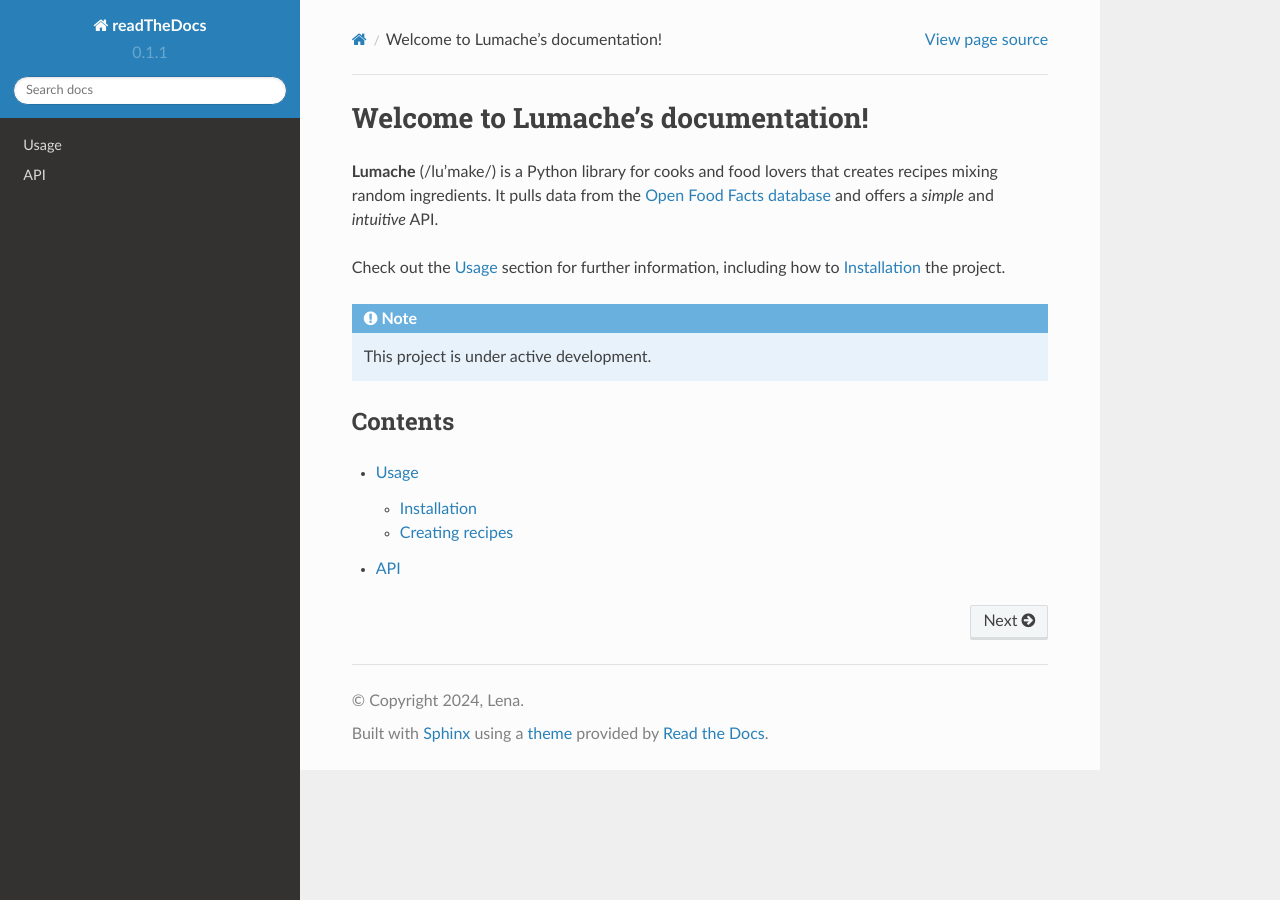
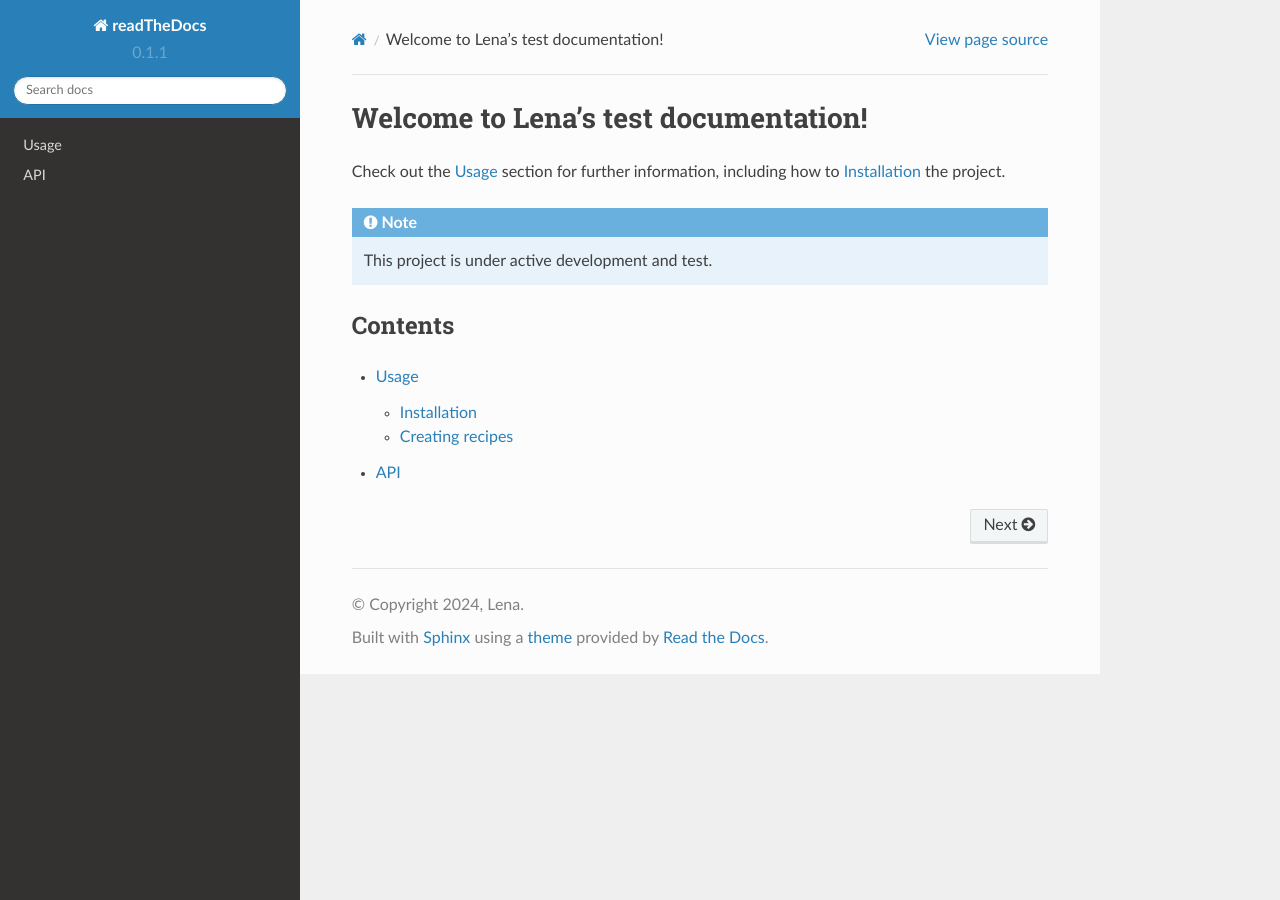
Before and after one commit to mercury-s-cabbage/readthedocs, a Sphinx documentation site: the page built from docs/source/index.rst, in a window 1280 px wide. Built offline with Sphinx 7.4.7 and the Read the Docs theme 2.0.0, drawn with Linux system fonts in a browser that asks for light colours.

Commit message:
Update index.rst

```diff
--- a/docs/source/index.rst
+++ b/docs/source/index.rst
@@ -1,17 +1,12 @@
-Welcome to Lumache's documentation!
+Welcome to Lena's  test documentation!
 ===================================
-
-**Lumache** (/lu'make/) is a Python library for cooks and food lovers
-that creates recipes mixing random ingredients.
-It pulls data from the `Open Food Facts database <https://world.openfoodfacts.org/>`_
-and offers a *simple* and *intuitive* API.
 
 Check out the :doc:`usage` section for further information, including
 how to :ref:`installation` the project.
 
 .. note::
 
-   This project is under active development.
+   This project is under active development and test.
 
 Contents
 --------
```
